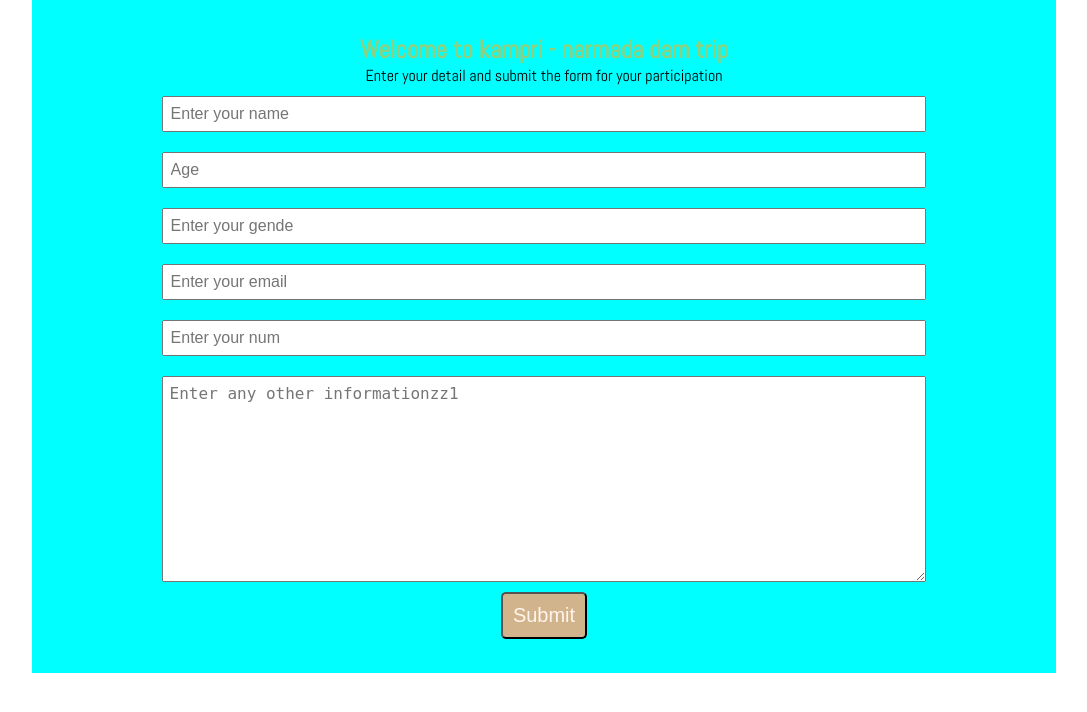
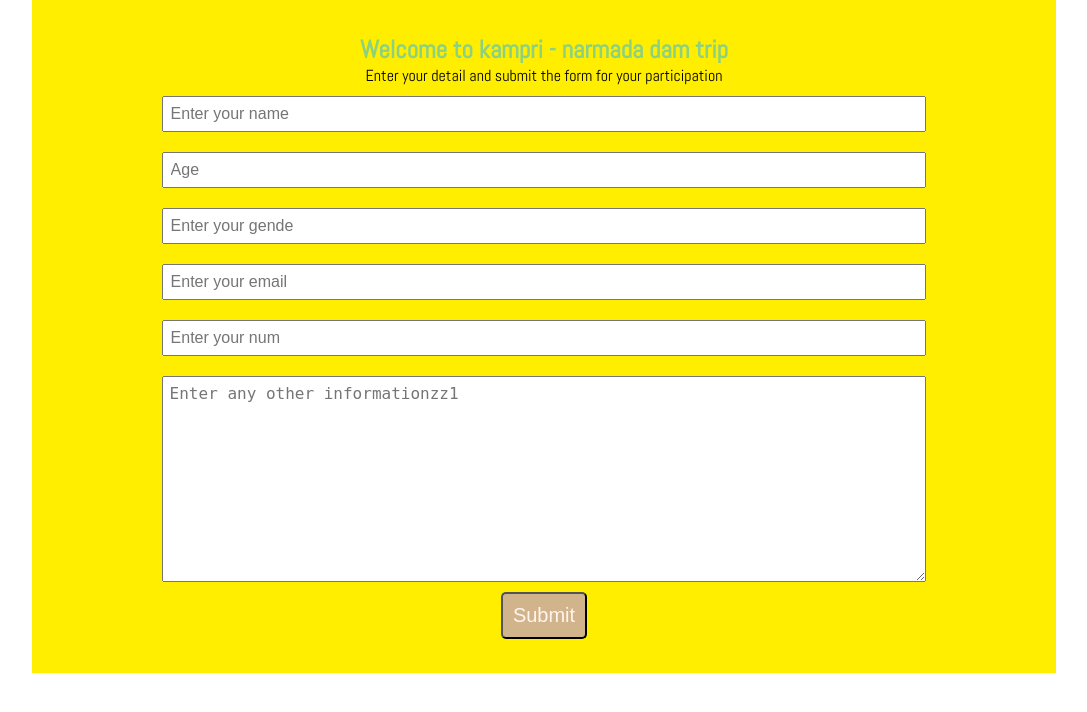
Before and after one commit to arpit2234/Trip-Registration-Site, a PHP site: page /forms.html in a window 1280 px wide. Shown: the top 712 px of the page, without its empty margins (96-1183 px from the left). Run offline with PHP 8.4, Linux system fonts and the light colour scheme.

Commit message:
Background Color Changed

```diff
--- a/style.css
+++ b/style.css
@@ -8,7 +8,7 @@
 
 .container{
     max-width:  80%;
-    background-color: aqua;
+    background-color: rgb(255, 238, 0);
     padding: 34px;
     margin: auto;
 }
```
